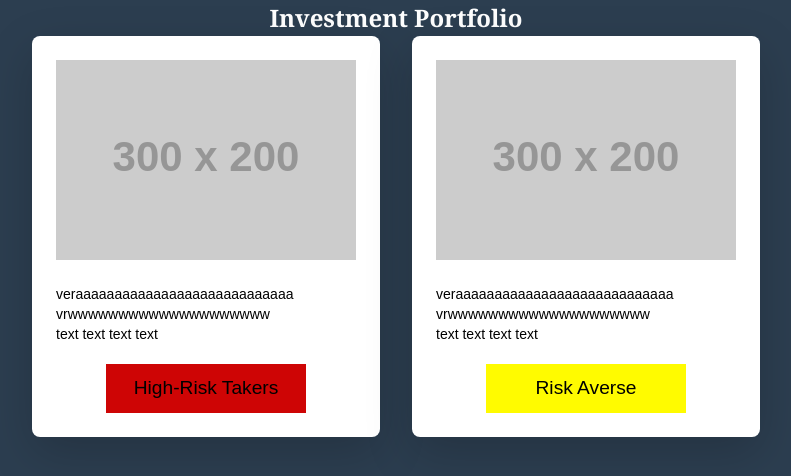
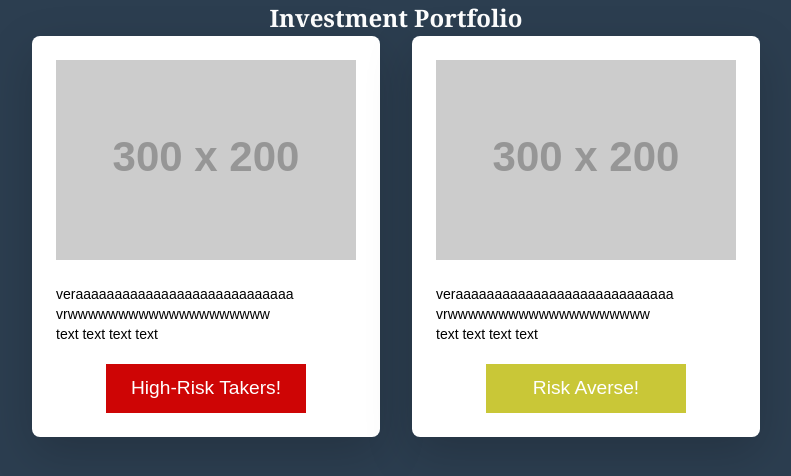
Before and after one commit to ffannisa/Investment-Portfolio-Simulation, a website built with Parcel: page Finance Simulation/selection.html in a window 1280 px wide. Shown: the whole page, without its empty margins (244-1035 px from the left). Built offline with nearby package versions, Linux system fonts and the light colour scheme; placeholder pictures from the web are drawn by us.

Commit message:
Editted styling

```diff
--- a/Finance Simulation/selection.html
+++ b/Finance Simulation/selection.html
@@ -25,7 +25,7 @@
           vrwwwwwwwwwwwwwwwwwwww<br>
           text text text text
         </p>
-        <button class="btn-risk" onclick="window.location.href='index.html'" >High-Risk Takers</button>
+        <button class="btn-risk" onclick="window.location.href='index.html'" >High-Risk Takers!</button>
       </div>
       <!-- Card 2 -->
       <div class="bg-white text-black p-6 rounded-lg shadow-lg">
@@ -35,7 +35,7 @@
           vrwwwwwwwwwwwwwwwwwwww<br>
           text text text text
         </p>
-        <button class="btn-norisk" onclick="window.location.href='index.html'" >Risk Averse</button>
+        <button class="btn-norisk" onclick="window.location.href='index.html'" >Risk Averse!</button>
       </div>
     </div>
   </div>
--- a/Finance Simulation/styles.css
+++ b/Finance Simulation/styles.css
@@ -100,7 +100,7 @@ body {
     padding: 10px;
     font-size: 1.2rem; /* Adjust font size if needed */
     background: #ce0505;
-    color: rgb(0, 0, 0);
+    color: rgb(255, 255, 255);
     border: none;
     cursor: pointer;
 }
@@ -111,8 +111,8 @@ body {
     margin: 20px auto 0;
     padding: 10px;
     font-size: 1.2rem; /* Adjust font size if needed */
-    background: #fffb00;
-    color: rgb(0, 0, 0);
+    background: #c9c737;
+    color: rgb(255, 255, 255);
     border: none;
     cursor: pointer;
 }
```
Also changed, not shown: Finance Simulation/index.html (+1 -1 lines).
